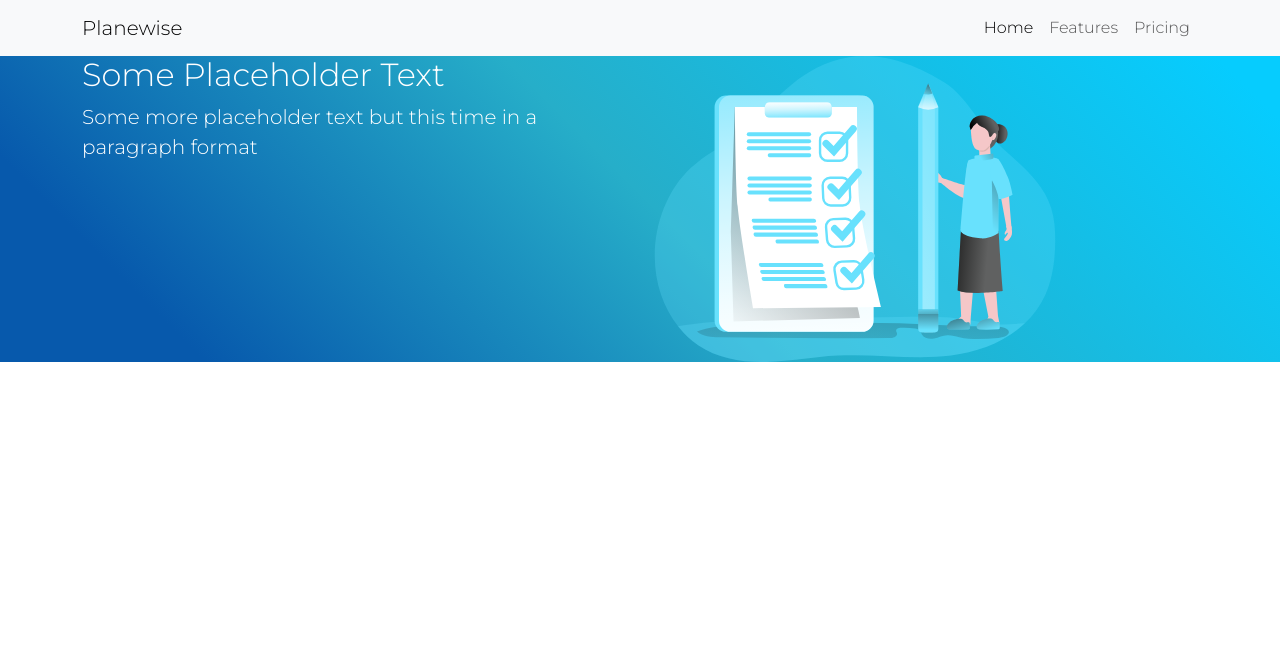
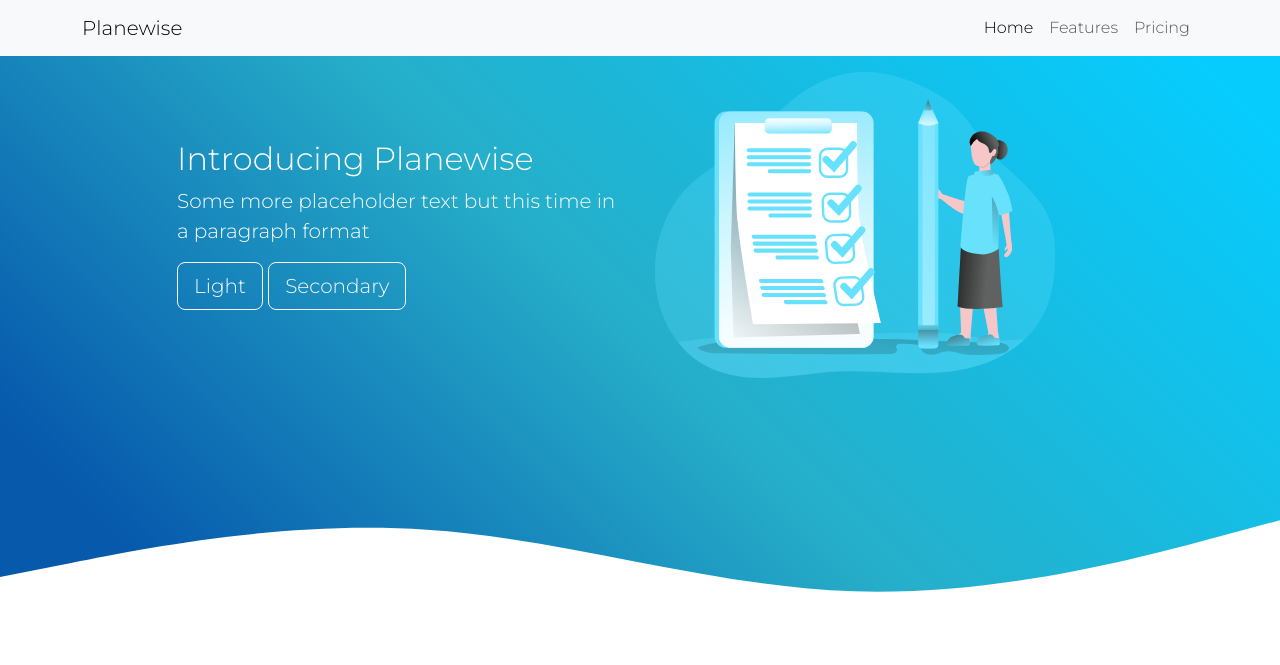
Before and after one commit to mountprospect/planewise-pages, a plain HTML site: page index.html in a window 1280 px wide. Drawn offline with nearby package versions, Linux system fonts and the light colour scheme.

Commit message:
Added dummy buttons and wave to terminate the header

```diff
--- a/index.html
+++ b/index.html
@@ -40,30 +40,24 @@
 
 
     <header class="page-header gradient">
-        <div class="container">
-            <div class="row">
-                <div class="col-md-6">
-                    <h2>Some Placeholder Text</h2>
+        <div class="container pt-3">
+            <div class="row align-items-center justify-content-center">
+                <div class="col-md-5">
+                    <h2>Introducing Planewise</h2>
                     <p>Some more placeholder text but this time in a paragraph format</p>
 
-
+                    <button type="button" class="btn btn-outline-light btn-lg">Light</button>
+                    <button type="button" class="btn btn-outline-light btn-lg">Secondary</button>
 
                 </div>
-                <div class="col-md-6"><img src="Assets/checklist.svg" alt="Checklist stock image"></div>
+                <div class="col-md-5"><img src="Assets/checklist.svg" alt="Checklist stock image"></div>
             </div>
         </div>
-
-
-
-
-
+        <svg xmlns="http://www.w3.org/2000/svg" viewBox="0 0 1440 320"><path fill="#fff" fill-opacity="1" d="M0,224L80,208C160,192,320,160,480,170.7C640,181,800,235,960,240C1120,245,1280,203,1360,181.3L1440,160L1440,320L1360,320C1280,320,1120,320,960,320C800,320,640,320,480,320C320,320,160,320,80,320L0,320Z"></path></svg>
     </header>
-
-
 
     <script src="https://cdn.jsdelivr.net/npm/bootstrap@5.3.0-alpha3/dist/js/bootstrap.bundle.min.js"
         integrity="sha384-ENjdO4Dr2bkBIFxQpeoTz1HIcje39Wm4jDKdf19U8gI4ddQ3GYNS7NTKfAdVQSZe"
         crossorigin="anonymous"></script>
 </body>
-
 </html>
```
